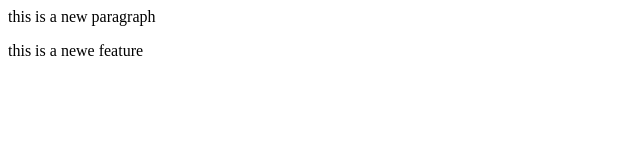
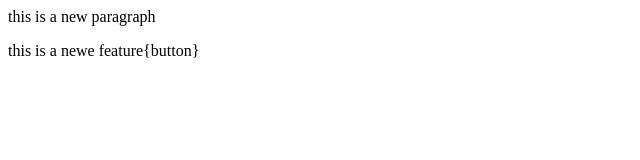
Before and after one commit to Veeresh5844/LocalRepo, a plain HTML site: page index.html in a window 1280 px wide. Shown: the full height of the page, 0-640 px from the left. Drawn offline with Linux system fonts and the light colour scheme.

Commit message:
changes made

```diff
--- a/index.html
+++ b/index.html
@@ -1,2 +1,2 @@
 <p>this is a new paragraph</p>
-<p>this is a newe feature </p>
+<p>this is a newe feature{button} </p>
```
